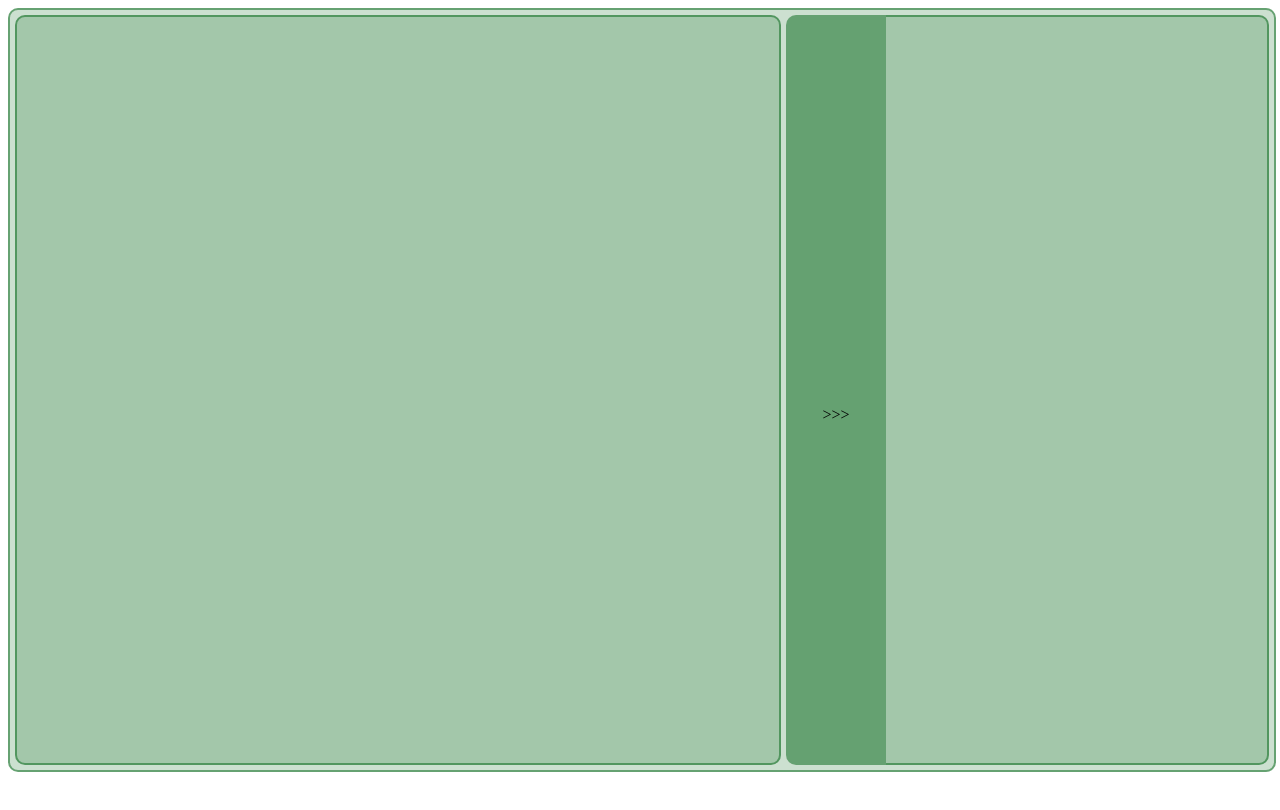
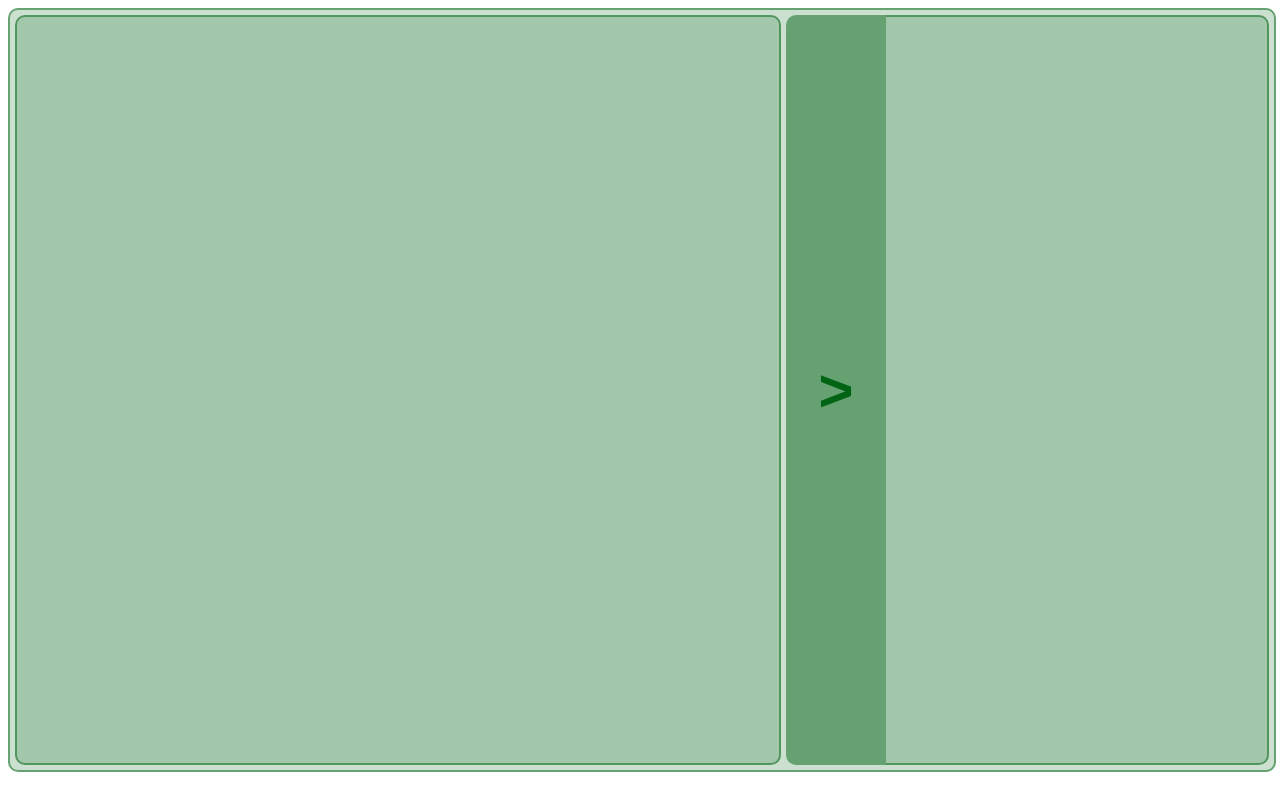
Before and after one commit to tannerbroberts/tannerbroberts.github.io, a React (Create React App) app: page / in a window 1280 px wide. Shown: the top 810 px of the page. Built offline with nearby package versions, Linux system fonts and the light colour scheme.

Commit message:
break out ShelfToggle

```diff
--- a/src/components/Shelf/Shelf.js
+++ b/src/components/Shelf/Shelf.js
@@ -1,40 +1,9 @@
 /* eslint-disable react/prop-types */
 import React, { useState } from "react"
-
-const ShelfToggle = ({ clickListener, shelfText, visible }) => {
-	const ShelfToggleCSS = (visible) => {
-		const obj = {
-			boxSizing: "border-box",
-			appearance: "div",
-			backgroundColor: "rgba(0, 100, 20, 0.5)",
-			borderRadius: "10px 0 0 10px",
-			borderRight: "none",
-			lineHeight: "100vh",
-			marginBottom: "5px",
-			marginTop: "5px",
-			marginRight: "0px",
-			textAlign: "center",
-			minWidth: "100px",
-			maxWidth: "100px",
-		}
-		if (!visible) {
-			obj.marginRight = "5px"
-			obj.borderRadius = "10px"
-		}
-
-		return obj
-	}
-
-	return (
-		<div style={ShelfToggleCSS(visible)} onClick={clickListener}>
-			{shelfText}
-		</div>
-	)
-}
+import ShelfToggle from "./ShelfToggle"
 
 export default function Shelf() {
 	const [visible, setVisible] = useState(true)
-	const [shelfText, setShelfText] = useState(">>>")
 
 	const ShelfCSS = () => {
 		const obj = {
@@ -44,7 +13,7 @@ export default function Shelf() {
 			borderRadius: "0px 10px 10px 0px",
 			margin: "5px",
 			marginLeft: "0px",
-			transition: ".5s",
+			transition: ".3s",
 			width: "50%",
 		}
 		if (!visible) {
@@ -56,18 +25,11 @@ export default function Shelf() {
 		return obj
 	}
 
-	const clickListener = () => {
-		if (visible) setShelfText("<<<")
-		else setShelfText(">>>")
-		setVisible(!visible)
-	}
-
 	return (
 		<>
 			<ShelfToggle
 				visible={visible}
-				clickListener={clickListener}
-				shelfText={shelfText}
+				setVisible={setVisible}
 			/>
 			<div style={ShelfCSS()}></div>
 		</>
--- /dev/null
+++ b/src/components/Shelf/ShelfToggle/ShelfToggle.js
@@ -0,0 +1,40 @@
+/* eslint-disable react/prop-types */
+import React from "react"
+
+export default function ShelfToggle({ visible, setVisible }) {
+	const ShelfToggleCSS = (visible) => {
+		const obj = {
+			backgroundColor: "rgba(0, 100, 20, 0.5)",
+			borderRadius: "10px 0 0 10px",
+			borderRight: "none",
+			boxSizing: "border-box",
+			color: "rgba(0, 100, 20, 1)",
+			fontFamily: "monospace",
+			fontSize: "60px",
+			fontWeight: "bolder",
+			lineHeight: "95vh",
+			marginBottom: "5px",
+			marginTop: "5px",
+			maxWidth: "100px",
+			marginRight: "0px",
+			minWidth: "100px",
+			textAlign: "center",
+			userSelect: "none",
+		}
+		if (!visible) {
+			obj.marginRight = "5px"
+			obj.borderRadius = "10px"
+		}
+
+		return obj
+	}
+
+	return (
+		<div
+			style={ShelfToggleCSS(visible)}
+			onClick={() => setVisible(!visible)}
+		>
+			{visible ? ">" : "<"}
+		</div>
+	)
+}
--- /dev/null
+++ b/src/components/Shelf/ShelfToggle/index.js
@@ -0,0 +1 @@
+export { default } from './ShelfToggle'
```
